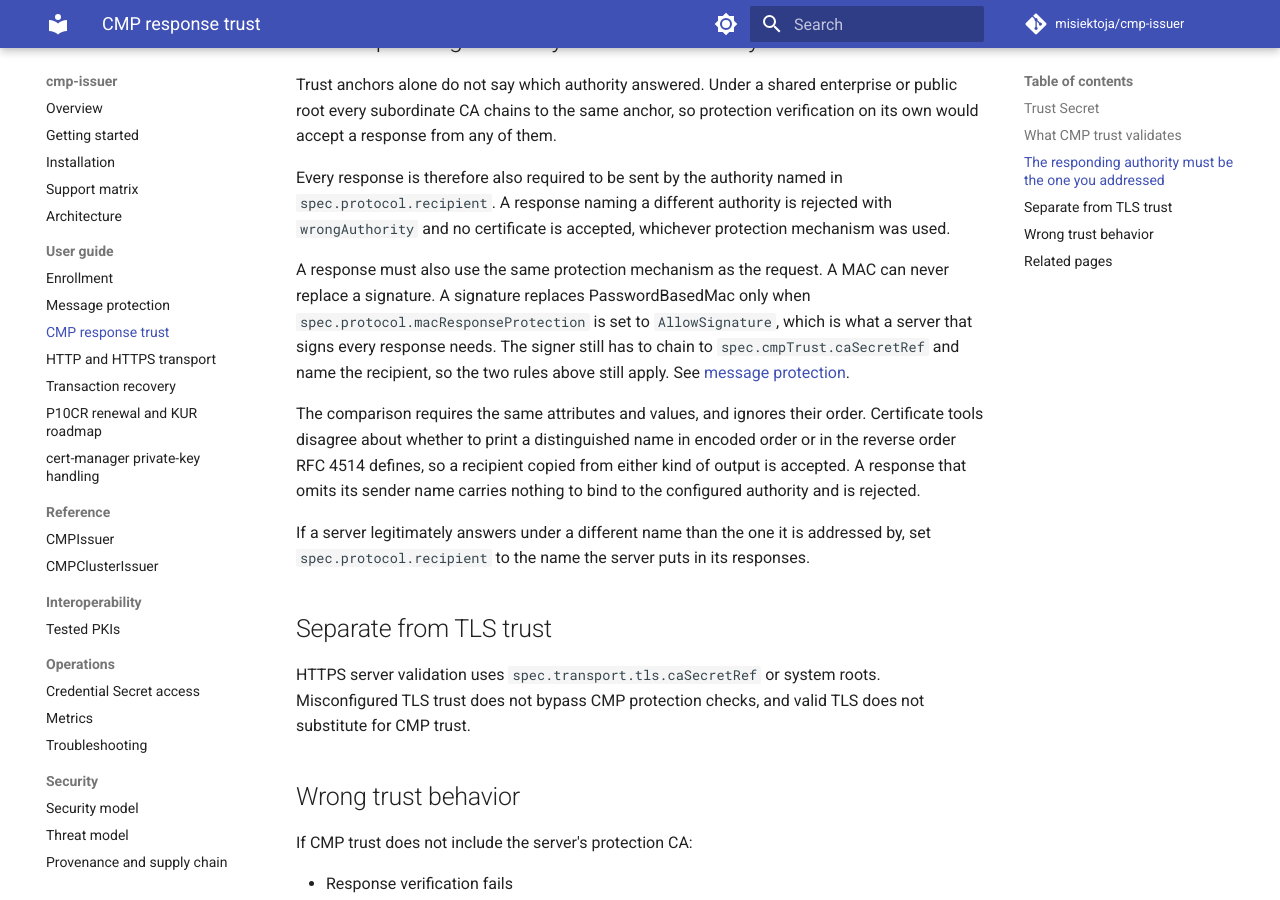
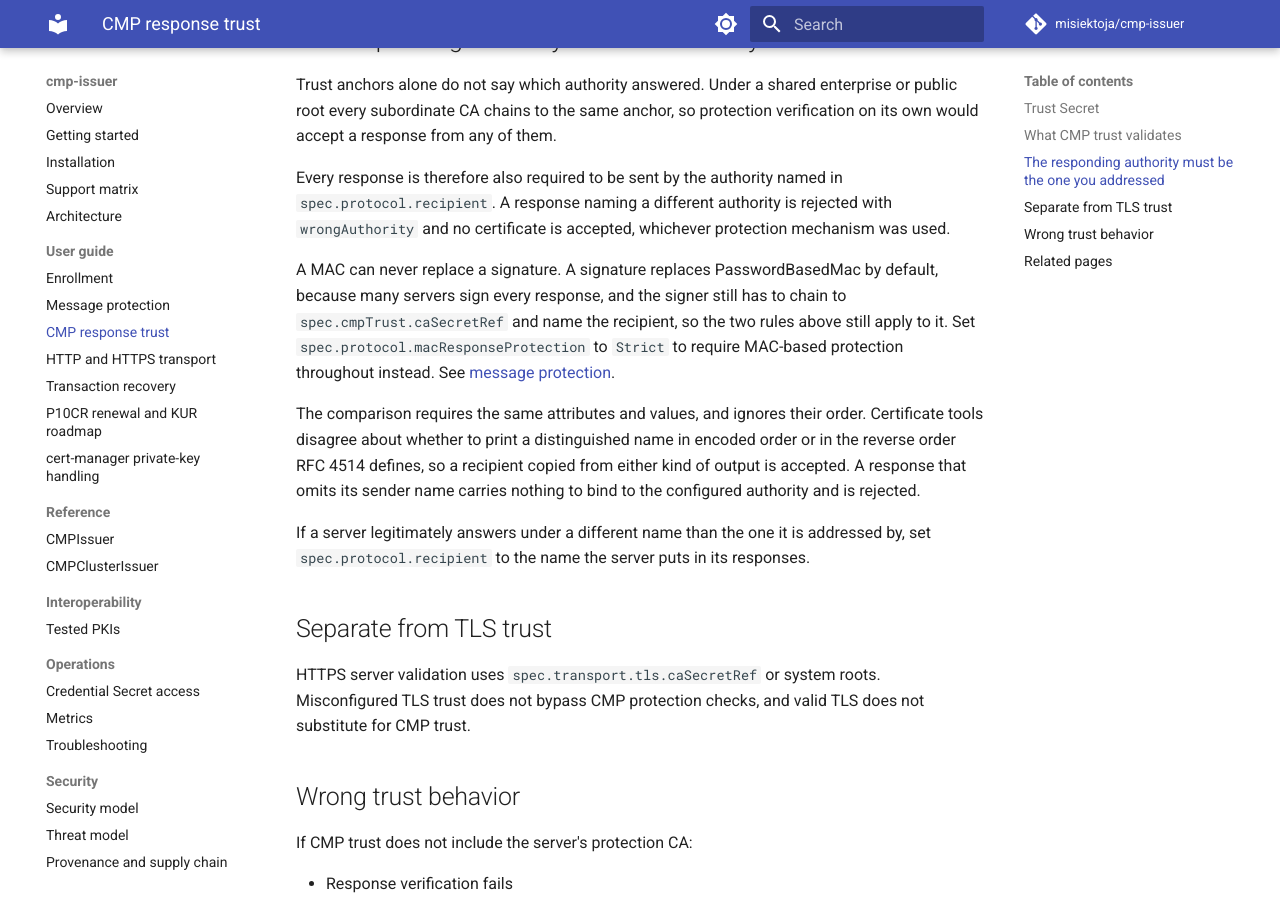
Before and after one commit to misiektoja/cmp-issuer, an MkDocs documentation site: the page built from docs/guide/cmp-response-trust.md, in a window 1280 px wide and 900 px high, scrolled down 1219 px. Built offline with MkDocs 1.6.1 and Material for MkDocs 9.7.7, drawn with Linux system fonts in a browser that asks for light colours; comment, search, counter and statistics services are not loaded.

Commit message:
docs(guide): state when a signature may replace a MAC

```diff
--- a/docs/guide/cmp-response-trust.md
+++ b/docs/guide/cmp-response-trust.md
@@ -50,11 +50,11 @@ Every response is therefore also required to be sent by the authority named in `
 A response naming a different authority is rejected with `wrongAuthority` and no certificate is
 accepted, whichever protection mechanism was used.
 
-A response must also use the same protection mechanism as the request. A MAC can never replace a
-signature. A signature replaces PasswordBasedMac only when `spec.protocol.macResponseProtection` is set
-to `AllowSignature`, which is what a server that signs every response needs. The signer still has to
-chain to `spec.cmpTrust.caSecretRef` and name the recipient, so the two rules above still apply. See
-[message protection](message-protection.md).
+A MAC can never replace a signature. A signature replaces PasswordBasedMac by default, because many
+servers sign every response, and the signer still has to chain to `spec.cmpTrust.caSecretRef` and name
+the recipient, so the two rules above still apply to it. Set
+`spec.protocol.macResponseProtection` to `Strict` to require MAC-based protection throughout instead.
+See [message protection](message-protection.md).
 
 The comparison requires the same attributes and values, and ignores their order. Certificate tools
 disagree about whether to print a distinguished name in encoded order or in the reverse order RFC 4514
```
